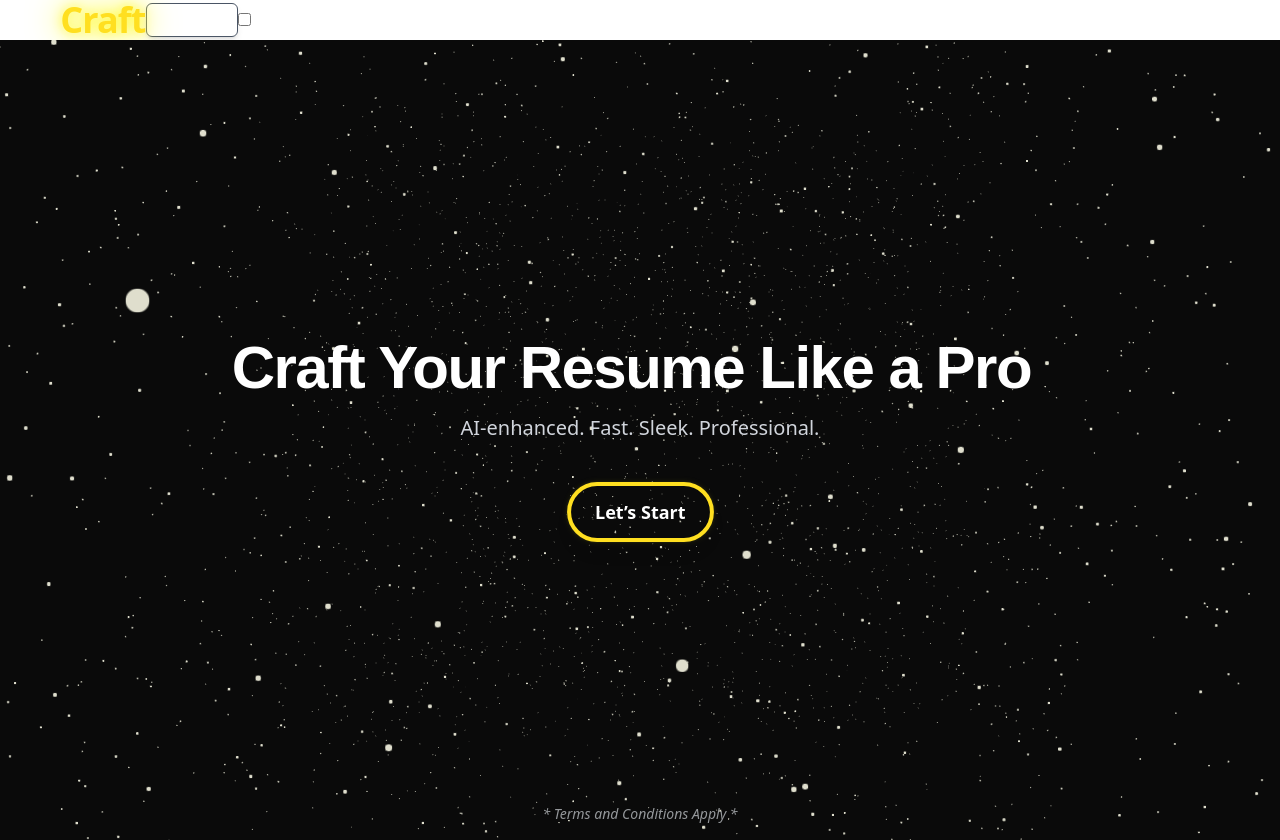
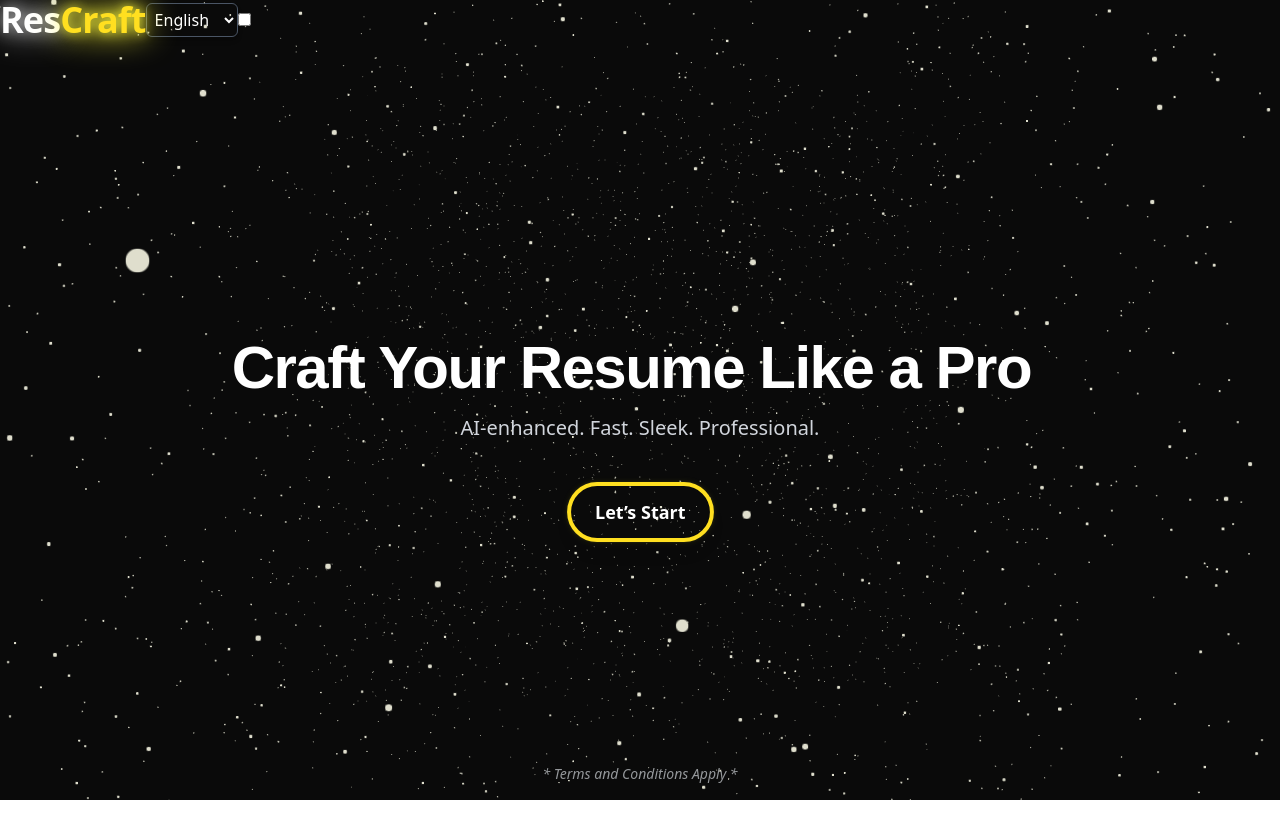
Before and after one commit to AbasThomas/main-resume-builder, a React (Vite) app: page / in a window 1280 px wide. After the commit the page ends 800 px from the top, so only its background shows below. Built offline with nearby package versions, Linux system fonts and the light colour scheme.

Commit message:
adding nav

```diff
--- a/src/App.jsx
+++ b/src/App.jsx
@@ -15,8 +15,8 @@ export default function App() {
   const [showLoader, setShowLoader] = useState(false);
 
   return (
+    <div className="App overflow-hidden">
     <BrowserRouter>
-      <Navbar />
 
       {/* Conditional loader (not routed) */}
       {showLoader && (
@@ -43,5 +43,6 @@ export default function App() {
         <Route path="*" element={<Navigate to="/" replace />} />
       </Routes>
     </BrowserRouter>
+    </div>
   );
 }
--- a/src/pages/HomePage.jsx
+++ b/src/pages/HomePage.jsx
@@ -2,6 +2,7 @@ import React, { useState, useEffect, useRef } from 'react';
 import { useNavigate } from 'react-router-dom';
 import gsap from 'gsap';
 import R3FBackground from '../components/R3FBackground';
+import Navbar from '../components/Navbar';
 
 export default function HomePage() {
   const fullTitle = 'Craft Your Resume Like a Pro';
@@ -43,7 +44,7 @@ export default function HomePage() {
     <div className="absolute inset-0 z-0">
       <R3FBackground />
     </div>
-
+    <Navbar/>
     {/* Main Content */}
     <div className="relative z-10 h-full flex flex-col items-center justify-center px-4 text-center">
 
```
